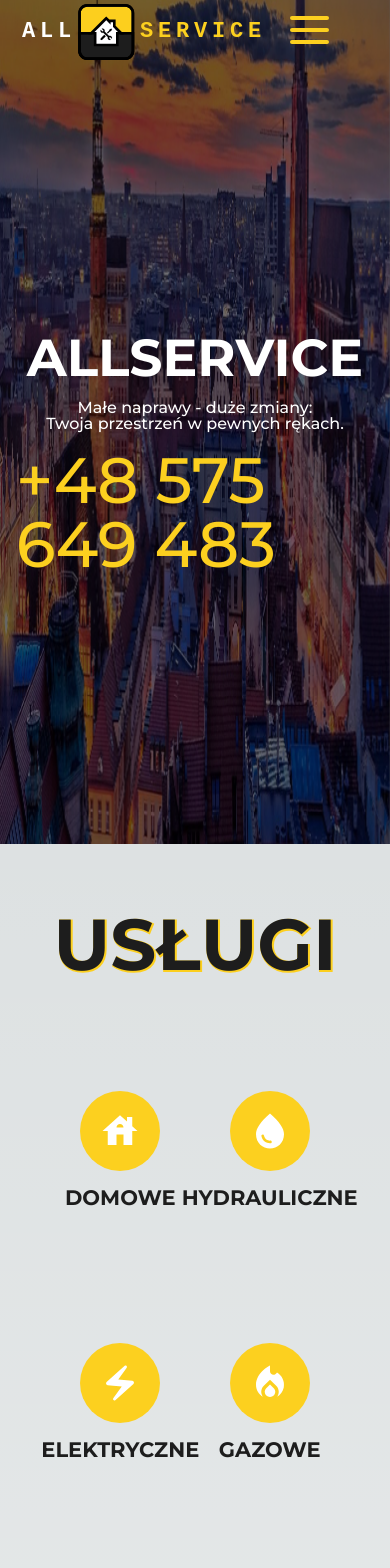
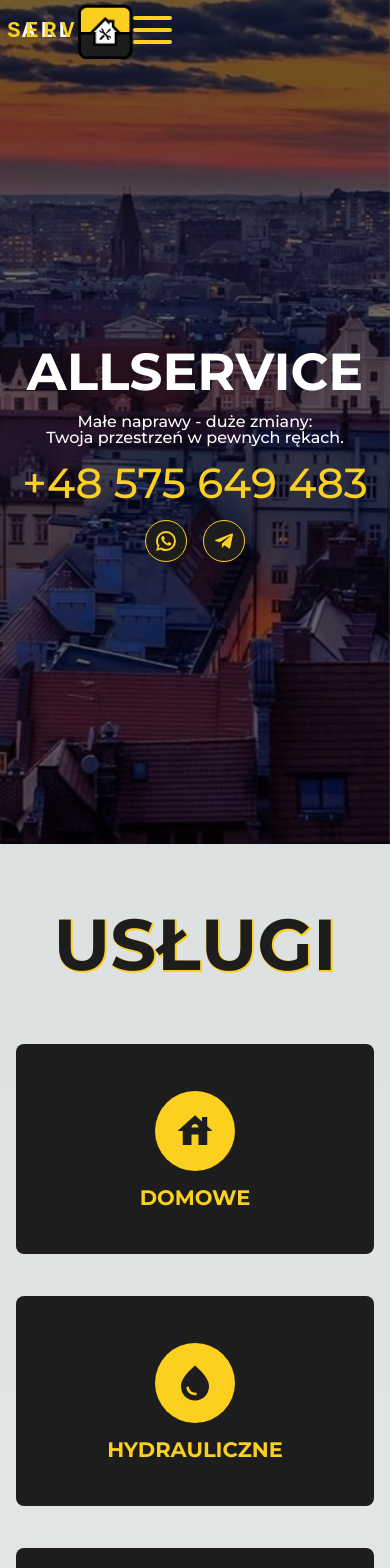
Before and after one commit to ddomanskyi/allservice, a Next.js app: page / in a window 390 px wide. Shown: the top 1568 px of the page. Built offline with nearby package versions, Linux system fonts and the light colour scheme.

Commit message:
fixed mobile view. Added socials

```diff
--- /dev/null
+++ b/components/App/AppSocials/index.js
@@ -0,0 +1,61 @@
+'use client'
+
+import styles from './styles.module.scss'
+import cn from 'classnames'
+
+import FacebookIcon from '@mui/icons-material/Facebook'
+import WhatsAppIcon from '@mui/icons-material/WhatsApp'
+import TelegramIcon from '@mui/icons-material/Telegram'
+
+import App from '@/components/App'
+
+function AppSocials({variant = null}) {
+
+  const handleClickSocial = (social) => {
+    let url = ''
+
+    switch (social) {
+      case 'facebook':
+        url = 'https://www.facebook.com/profile.php?id=61552613647039'
+        break
+      case 'whatsapp':
+        url = 'https://wa.me/48575649483'
+        break
+      case 'telegram':
+        url = 'https://t.me/+48575649483'
+        break
+      default:
+        return
+    }
+
+    window.open(url, '_blank')
+  }
+
+  const classes = () => {
+    return cn(
+      styles.socialLink,
+      {[styles[variant]]: variant},
+    )
+  }
+
+  return (
+    <App.Flex gap={variant === 'modal' ? 4 : 16}>
+      {
+        variant !== 'modal' && variant !== 'hero'
+          ? <App.Flex className={classes()} onClick={() => handleClickSocial('facebook')} center>
+              <FacebookIcon width={variant === 'modal' ? 12 : null} height={variant === 'modal' ? 12 : null} />
+            </App.Flex>
+          : null
+      }
+
+      <App.Flex className={classes()} onClick={() => handleClickSocial('whatsapp')} center>
+        <WhatsAppIcon width={variant === 'modal' ? 12 : null} height={variant === 'modal' ? 12 : null} />
+      </App.Flex>
+
+      <App.Flex className={classes()} onClick={() => handleClickSocial('telegram')} center>
+        <TelegramIcon width={variant === 'modal' ? 12 : null} height={variant === 'modal' ? 12 : null} />
+      </App.Flex>
+    </App.Flex>
+  )
+}
+export default AppSocials
--- /dev/null
+++ b/components/App/AppSocials/styles.module.scss
@@ -0,0 +1,63 @@
+.socialLink {
+  padding: 8px;
+  border-radius: 50%;
+  position: relative;
+  z-index: 0;
+  overflow: hidden;
+  cursor: pointer;
+  transition: .4s;
+
+  &:hover {
+    border-radius: 4px;
+  }
+
+  &.footer {
+    border: 1px solid var(--grey);
+
+    &:hover {
+      background-color: var(--yellow);
+    }
+  }
+
+  &.header {
+    border: 1px solid var(--yellow);
+
+    svg path {
+      fill: var(--yellow);
+    }
+
+    &:hover {
+      background-color: var(--grey);
+
+      svg path {
+        fill: var(--yellow);
+      }
+    }
+  }
+
+  &.modal {
+    padding: 0;
+    gap: 8px;
+
+    &:hover {
+      background-color: var(--grey);
+
+      svg path {
+        fill: var(--yellow);
+      }
+    }
+  }
+
+  &.hero {
+    background-color: var(--grey);
+    border: 1px solid var(--yellow);
+
+    svg path {
+      fill: var(--yellow);
+    }
+  }
+}
+
+@media (max-width: 768px) {
+
+}
--- a/components/App/AppTable/index.js
+++ b/components/App/AppTable/index.js
@@ -15,6 +15,7 @@
   },
   [`&.${tableCellClasses.body}`]: {
     fontSize: 14,
+    padding: '16px 6px',
     // color: '#fff'
   },
 }));
@@ -47,8 +48,8 @@
 
 export default function AppTable({rows}) {
   return (
-    <TableContainer component={Paper} sx={{maxHeight: 520}}>
-      <Table sx={{ minWidth: 420 }} stickyHeader>
+    <TableContainer component={Paper} sx={{maxHeight: {xs: '100%', md: 520}}}>
+      <Table sx={{ minWidth: {md: 420, xs: 'auto'} }}  stickyHeader>
         <TableHead>
           <TableRow>
             <StyledTableCell>Nazwa usługi</StyledTableCell>
--- a/components/App/index.js
+++ b/components/App/index.js
@@ -20,6 +20,7 @@
 import AppSectionTitle from '@/components/App/AppSectionTitle'
 import AppSection from '@/components/App/AppSection'
 import AppTable from '@/components/App/AppTable'
+import AppSocials from '@/components/App/AppSocials'
 
 export default {
   Address: AppAddress,
@@ -45,4 +46,5 @@
   SectionTitle: AppSectionTitle,
   Section: AppSection,
   Table: AppTable,
+  Socials: AppSocials,
 }
--- a/components/Footer/index.js
+++ b/components/Footer/index.js
@@ -1,12 +1,6 @@
 'use client'
 
 import styles from './styles.module.scss'
-
-import FacebookIcon from '@mui/icons-material/Facebook'
-import InstagramIcon from '@mui/icons-material/Instagram'
-import TwitterIcon from '@mui/icons-material/Twitter'
-import YouTubeIcon from '@mui/icons-material/YouTube'
-import GoogleIcon from '@mui/icons-material/Google'
 
 import App from '@/components/App'
 
@@ -25,6 +19,12 @@
     switch (social) {
       case 'facebook':
         url = 'https://www.facebook.com/profile.php?id=61552613647039'
+        break
+      case 'whatsapp':
+        url = 'https://wa.me/48575649483'
+        break
+      case 'telegram':
+        url = 'https://t.me/+48575649483'
         break
       default:
         return
@@ -99,23 +99,7 @@
               <App.Text>© {year} ALLSERVICE. Wszelkie prawa zastrzeżone</App.Text>
             </App.Flex>
 
-            <App.Flex gap={16}>
-              <App.Flex className={styles.socialLink} onClick={() => handleClickSocial('facebook')} center>
-                <FacebookIcon />
-              </App.Flex>
-              {/* <App.Flex className={styles.socialLink} center>
-                <InstagramIcon />
-              </App.Flex>
-              <App.Flex className={styles.socialLink} center>
-                <TwitterIcon />
-              </App.Flex>
-              <App.Flex className={styles.socialLink} center>
-                <YouTubeIcon />
-              </App.Flex>
-              <App.Flex className={styles.socialLink} center>
-                <GoogleIcon />
-              </App.Flex> */}
-            </App.Flex>
+            <App.Socials variant="footer" />
           </App.Flex>
         </App.Container>
       </div>
--- a/components/Header/index.js
+++ b/components/Header/index.js
@@ -92,7 +92,15 @@
             </App.Flex>
           </App.Flex>
 
-          <App.Flex className={styles.filler} sx={{flex: .3}}></App.Flex>
+          <App.Flex align="center" className={styles.socials} gap={16}>
+            <App.Text className={styles.phone}>
+              <a href="tel:+48575649483">
+                +48 575 649 483
+              </a>
+            </App.Text>
+
+            <App.Socials variant="header" />
+          </App.Flex>
         </App.Flex>
       </App.Container>
     </App.Flex>
--- a/components/Hero/index.js
+++ b/components/Hero/index.js
@@ -8,7 +8,7 @@
 
 function Hero() {
   return (
-      <Parallax bgImage="/images/hero-bg.jpg" bgImageAlt="" strength={-200} className={styles.parallax}>
+      <Parallax bgImage="/images/hero-bg.jpg" bgImageAlt="" bgImageStyle={{objectFit: 'cover'}} strength={-200} className={styles.parallax}>
         <div className={styles.heroContainer}>
           <App.Flex className={styles.blurBg} />
 
@@ -20,11 +20,13 @@
                 Małe naprawy - duże zmiany: <br /> Twoja przestrzeń w pewnych rękach.
               </App.Text>
 
-              <a href="tel:+48575649483">
-                <App.Text className={styles.heroPhone}>
+              <App.Text className={styles.heroPhone}>
+                <a href="tel:+48575649483">
                   +48 575 649 483
-                </App.Text>
-              </a>
+                </a>
+              </App.Text>
+
+              <App.Socials variant="hero" />
 
             </App.Flex>
           </App.Container>
--- a/components/Hero/styles.module.scss
+++ b/components/Hero/styles.module.scss
@@ -56,6 +56,12 @@
         font-size: 16px;
         text-align: center;
       }
+
+      .heroPhone {
+        color: var(--yellow);
+        font-size: 42px;
+        transition: .4s;
+      }
     }
   }
 }
--- a/components/OurServices/index.js
+++ b/components/OurServices/index.js
@@ -2,6 +2,7 @@
 
 import styles from './styles.module.scss'
 import { useState } from 'react'
+import Image from 'next/image'
 
 import WaterDropIcon from '@mui/icons-material/WaterDrop'
 import ElectricBoltIcon from '@mui/icons-material/ElectricBolt'
@@ -413,13 +414,13 @@
             {
               services.map((service, index) => {
                 return (
-                  <App.Flex key={index} column center gap={16} className={styles.serviceCard}>
+                  <App.Flex key={index} column center gap={16} className={styles.serviceCard} onClick={() => handleOpen(service)}>
                     <App.Flex center className={styles.iconContainer}>
                       <App.Flex center className={styles.front}>
                         {service.icon}
                       </App.Flex>
 
-                      <App.Flex center className={styles.back} onClick={() => handleOpen(service)}>
+                      <App.Flex center className={styles.back}>
                         <DescriptionIcon sx={{color: '#fff', fontSize: 42}} />
                       </App.Flex>
                     </App.Flex>
@@ -470,9 +471,28 @@
             <CloseIcon />
           </App.Flex>
 
-          <App.Text center size={24} weight={700} sx={{textTransform: 'uppercase'}}>
-            Usługi {selected.title}
-          </App.Text>
+          <App.Flex align="center" justify="space-between">
+            <App.Text center size={24} weight={700} sx={{textTransform: 'uppercase'}}>
+              Usługi {selected.title}
+            </App.Text>
+
+            <App.Flex align="center" gap={8}>
+              <App.Flex column align="flex-end">
+                <App.Text className={styles.phone}>
+                  <a href="tel:+48575649483">
+                    +48 575 649 483
+                  </a>
+                </App.Text>
+
+                <App.Socials variant="modal" />
+              </App.Flex>
+
+              <App.Flex column center>
+                <Image src="/images/color-logo.png" width={57} height={64} alt="" />
+                <App.Text weight={800} size={9}>ALLSERVICE</App.Text>
+              </App.Flex>
+            </App.Flex>
+          </App.Flex>
 
           {
             selected.services
--- a/components/OurServices/styles.module.scss
+++ b/components/OurServices/styles.module.scss
@@ -17,6 +17,30 @@
       .iconContainer {
         transform: rotateY(180deg);
         background-color: var(--grey);
+      }
+    }
+
+    @media (max-width: 768px) {
+      width: 100%;
+      background-color: rgba(29, 29, 29);
+
+      &:hover {
+        background-color: var(--yellow);
+
+        .iconContainer {
+          transform: rotateY(180deg);
+          background-color: var(--grey);
+        }
+      }
+
+      .title {
+        color: var(--yellow);
+      }
+
+      .front {
+        svg path {
+          fill: var(--grey);
+        }
       }
     }
 
@@ -87,10 +111,6 @@
   text-align: center;
   outline: none;
 
-  @media (max-width: 768px) {
-    width: auto;
-  }
-
   .closeButton {
     position: absolute;
     z-index: 1;
@@ -100,3 +120,19 @@
     cursor: pointer;
   }
 }
+
+@media (max-width: 768px) {
+  .modalContainer {
+    width: auto;
+    height: 100%;
+    padding: 16px 6px;
+    background: var(--light-grey);
+    border-radius: 4px;
+
+    .closeButton {
+      top: 0;
+      right: 0;
+      padding: 8px;
+    }
+  }
+}
```
Also changed, not shown: components/Header/styles.module.scss (+24 -5 lines).
